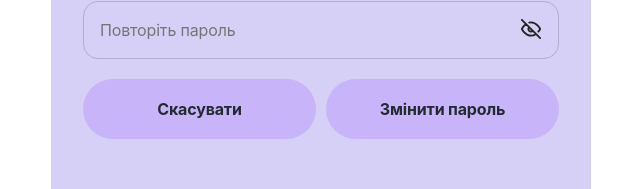
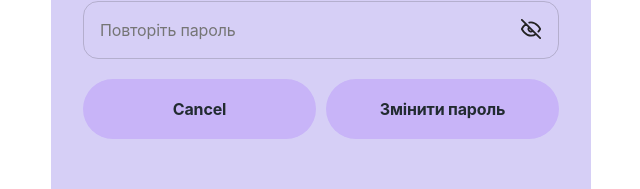
Before and after one commit to PetroMazuryk/water-control-frontend, a React (Vite) app: page /water-control-frontend/reset-password in a window 1280 px wide. Shown: the part 357-546 px from the top of the page, without its empty margins (319-959 px from the left). Built offline with nearby package versions, Linux system fonts and the light colour scheme; no server answers; what @reactour/tour would draw is missing.

Commit message:
add translation to cancel button

```diff
--- a/src/pages/ResetPasswordPage/ResetPasswordPage.jsx
+++ b/src/pages/ResetPasswordPage/ResetPasswordPage.jsx
@@ -141,7 +141,7 @@ const ResetPasswordPage = () => {
               className={css.resetBtn}
               onClick={() => navigate('/login')}
             >
-              Скасувати
+              {t('cancelOut')}
             </button>
 
             <button
```
